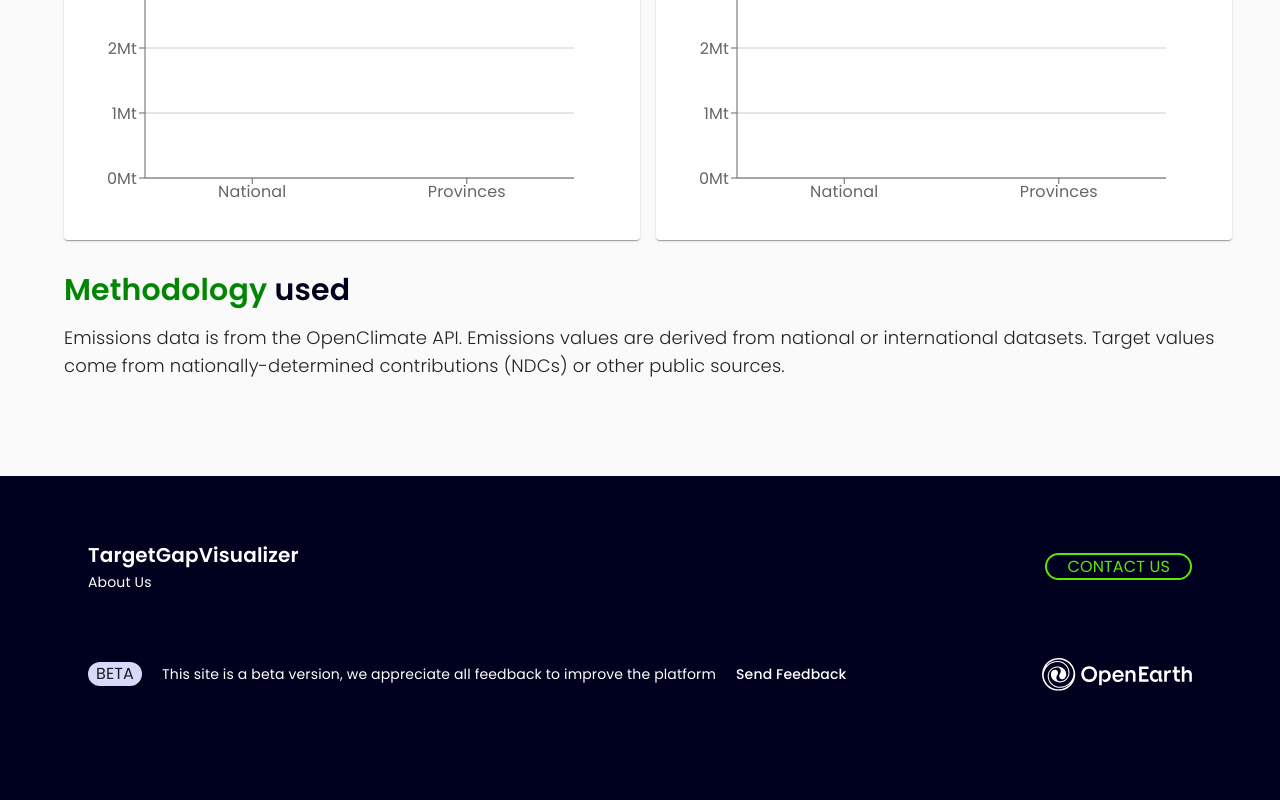
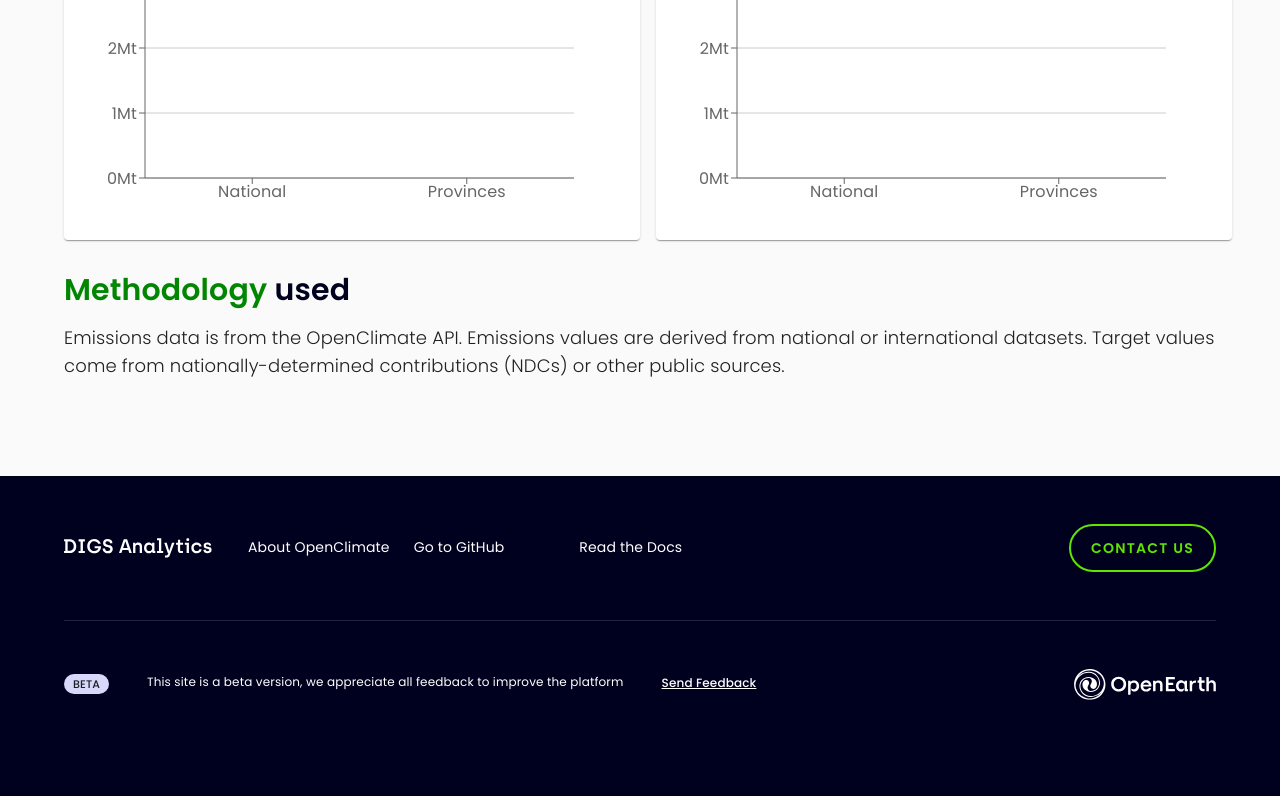
Before and after one commit to Open-Earth-Foundation/target-gap, a Next.js app: page / in a window 1280 px wide. Shown: the part 1272-2072 px from the top of the page. Built offline with nearby package versions, Linux system fonts and the light colour scheme.

Commit message:
update(ON-573): implemented new footer styles, replaced text with  digs logo

```diff
--- a/src/components/footer/PageFooter.tsx
+++ b/src/components/footer/PageFooter.tsx
@@ -1,64 +1,102 @@
-'use client';
+"use client";
 
-import Container from '@mui/material/Container';
-import Image from 'next/image';
+import { Box, Button, Divider } from "@mui/material";
+import Container from "@mui/material/Container";
+import Image from "next/image";
+import Link from "next/link";
 
 const Footer = () => {
   return (
-    <div
-      className="
-                h-[324px]
-                w-full
-                bg-[#00001F]
-                p-16
-            "
-    >
-      <Container maxWidth="xl">
-        <div className="flex flex-col">
-          <div className="flex h-1/2 items-center justify-between">
-            <div className="space-y-2">
-              <p className="text-white font-bold text-[20px]">TargetGapVisualizer</p>
-              <a className="text-white text-[14px]" href="https://www.openearth.org/projects/openclimate">About Us</a>
-            </div>
-            <div>
-              <a
-                className="
-                  h-12
-                  w-40
-                  border-2
-                  border-[#5FE500]
+    <Box
+      sx={{
+        height: {
+          xs: "592px",
+          md: "320px",
+        },
+      }}
+      bgcolor="#00001F">
+      <Container maxWidth="lg">
+        <Box className="flex flex-col gap-[48px]">
+          <Box className="flex flex-col md:pt-[48px] md:flex-row md:items-center h-1/2 justify-between gap-[36px]">
+            <Box className="pt-[130px] md:pt-0 flex flex-col md:flex-row gap-[36px]">
+              <Box>
+                <Image
+                  src="/images/DIGSAnalyticsFooter.svg"
+                  alt="digs footer logo"
+                  height={200}
+                  width={148}
+                />
+              </Box>
+              <Box className="grid grid-cols-2 md:grid-cols-4 gap-[24px]">
+                <Link
+                  className="text-white text-[14px]"
+                  href="https://www.openearth.org/projects/openclimate">
+                  About OpenClimate
+                </Link>
+                <Link
+                  className="text-white text-[14px]"
+                  href="https://www.openearth.org/projects/openclimate">
+                  Go to GitHub
+                </Link>
+                <Link
+                  className="text-white text-[14px]"
+                  href="https://www.openearth.org/projects/openclimate">
+                  Read the Docs
+                </Link>
+              </Box>
+            </Box>
+            <Box>
+              <Link href="mailto:info@openearth.org">
+                <Button
+                  sx={{
+                    border: "2px solid #5FE500",
+                    fontWeight: 600,
+                    lineHeight: "16px",
+                    letterSpacing: "1.25px",
+                  }}
+                  className="
+                  h-[48px]
+                  w-full
                   text-[#5FE500]
                   px-5
-                  rounded-full
-                "
-                href="mailto:info@openearth.org"
-              >
-                CONTACT US
-              </a>
-            </div>
-          </div>
-          <div className="flex mt-16 items-center justify-between">
-            <div className="flex items-center">
-              <p className="bg-[#D7D8FA] px-2 rounded-full mr-5">BETA</p>
-              <p className='text-white text-[14px] mr-5'>This site is a beta version, we appreciate all feedback to improve the platform</p>
-              <a className='text-white font-[500] text-[14px]' href="mailto:ux@openearth.org">Send Feedback</a>
-            </div>
-            <div>
+                  rounded-full">
+                  CONTACT US
+                </Button>
+              </Link>
+            </Box>
+          </Box>
+          <Divider className="w-full bg-[#232640]" light />
+          <Box className="flex flex-col md:flex-row items-center justify-between gap-[18px]">
+            <Box className="flex flex-col md:flex-row w-full md:w-3/4 gap-[18px]">
+              <Box className="bg-[#D7D8FA] flex justify-center font-medium pt-[2px] text-center w-[45px] h-[20px] text-[11px] leading-4 rounded-full mr-5">
+                BETA
+              </Box>
+              <p className="text-white text-[12px] leading-4 mr-5">
+                This site is a beta version, we appreciate all feedback to
+                improve the platform
+              </p>
+              <Link
+                className="text-white font-[500] text-[12px] underline"
+                href="mailto:ux@openearth.org">
+                Send Feedback
+              </Link>
+            </Box>
+            <Box className="flex justify-end w-full md:w-1/4">
               <a href="https://openearth.org">
                 <Image
                   src="/images/OEFLogo.svg"
-                  alt='OEF_Logo'
+                  alt="OEF_Logo"
                   height={150}
-                  width={150}
+                  width={107}
+                  className="md:w-[142px]"
                 />
               </a>
-            </div>
-          </div>
-        </div>
+            </Box>
+          </Box>
+        </Box>
       </Container>
-
-    </div>
-  )
-}
+    </Box>
+  );
+};
 
 export default Footer;
```
Also changed, not shown: public/images/DIGSAnalyticsFooter.svg (added).
